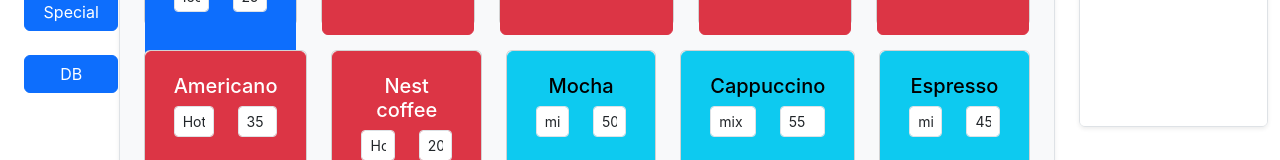
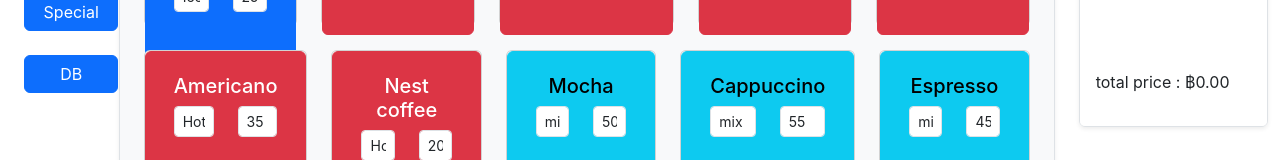
Before and after one commit to ZXINNATTAPAT/OPS-Coffeeshop, a React (Create React App) app: page / in a window 1280 px wide. Shown: the part 297-457 px from the top of the page. Built offline with nearby package versions, Linux system fonts and the light colour scheme; no server answers.

Commit message:
Add cal price in cart

```diff
--- a/src/App.js
+++ b/src/App.js
@@ -17,11 +17,7 @@ export default function App() {
   const [inputState, setinputState] = useState("");
   const [cart, setCart] = useState([]);
   const [orderdb,setorderdb] = useState([]);
-
-
   const cart2 = [];
-
-
   const [desiredDates, setDesiredDates] = useState([]);
 
   const handleDateChange = (selectedDate) => {
@@ -43,6 +39,14 @@ export default function App() {
 
     return sum;
   }
+  function calprice() {
+    const data = cart;
+    console.log(data);
+    const sum = data.reduce((total, cart) => total + cart.price, 0);
+    return sum;
+  }
+
+
   function count() {
     const selectedOrders = orderdb.filter((order) => {
       const orderDate = new Date(order.time).toLocaleDateString(); // Extracting the date from the order's time
@@ -53,15 +57,6 @@ export default function App() {
 
     return sum;
   }
-
-
-
-
-
-
-
-
-
 
   useEffect(() => {
     fetch('http://localhost:3001/api/showcart')
@@ -250,13 +245,22 @@ export default function App() {
                         <td>{order.name}</td>
                         <td>{order.Type}</td>
                         <td>{order.price}</td>
+
                       </tr>
                     ))}
                   </tbody>
-                </table></div>
+                </table>
+                </div>
+
+                  <div className='row'>
+                    <div className='col'>
+                        <p>total price : {calprice().toLocaleString('th-TH', { style: 'currency', currency: 'THB' })}</p>
+                    </div>
+                </div>
+
+            </div>
 
 
-            </div>
 
             <div className='row'>
               <div className="col ">
@@ -305,6 +309,7 @@ export default function App() {
                         </tr>
                       </thead>
                       <tbody>
+
                         {orderdb.map((order) => {
                           const orderDate = new Date(order.time).toLocaleDateString();
                           // Extracting the date from the order's time
@@ -336,6 +341,7 @@ export default function App() {
                     </table>
                 </div>
                 </div>
+
                   <div className='col'>
                     <h1>list summary</h1> <br />
                   <div className=' ' style={{height:"450px" }}>
@@ -372,16 +378,10 @@ export default function App() {
                         </div>
                         </div>
                   </div>
-
                   </div>
-
 
                 </div>
               <br />
-              {/* Chart */}
-
-
-
 
             <br />
 
```
Lines whose indentation alone changed are shown as unchanged.
